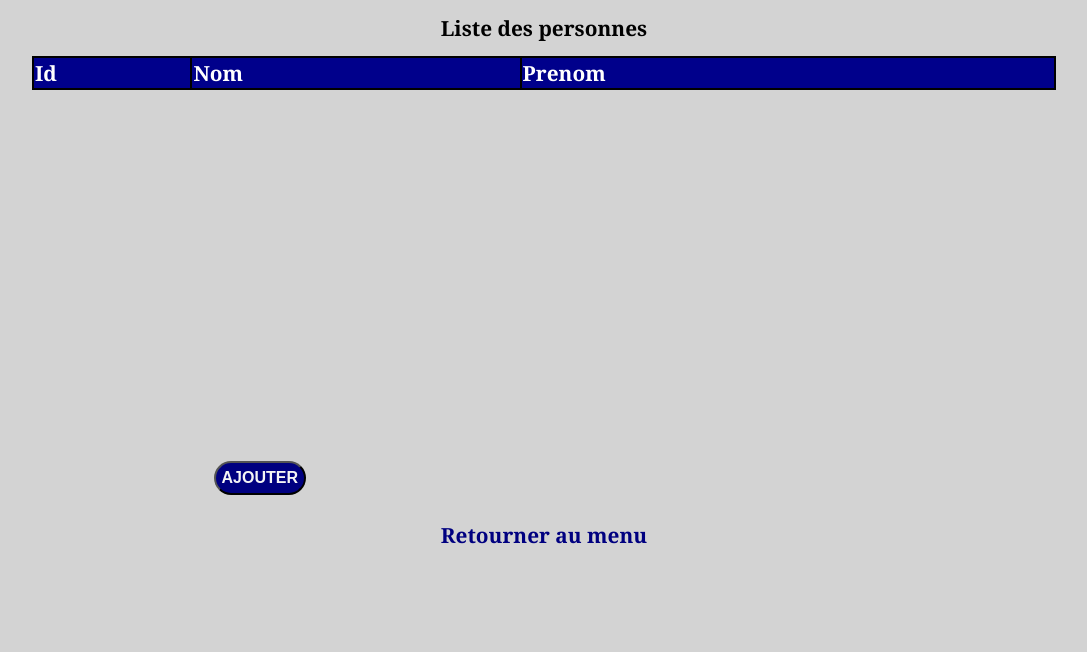
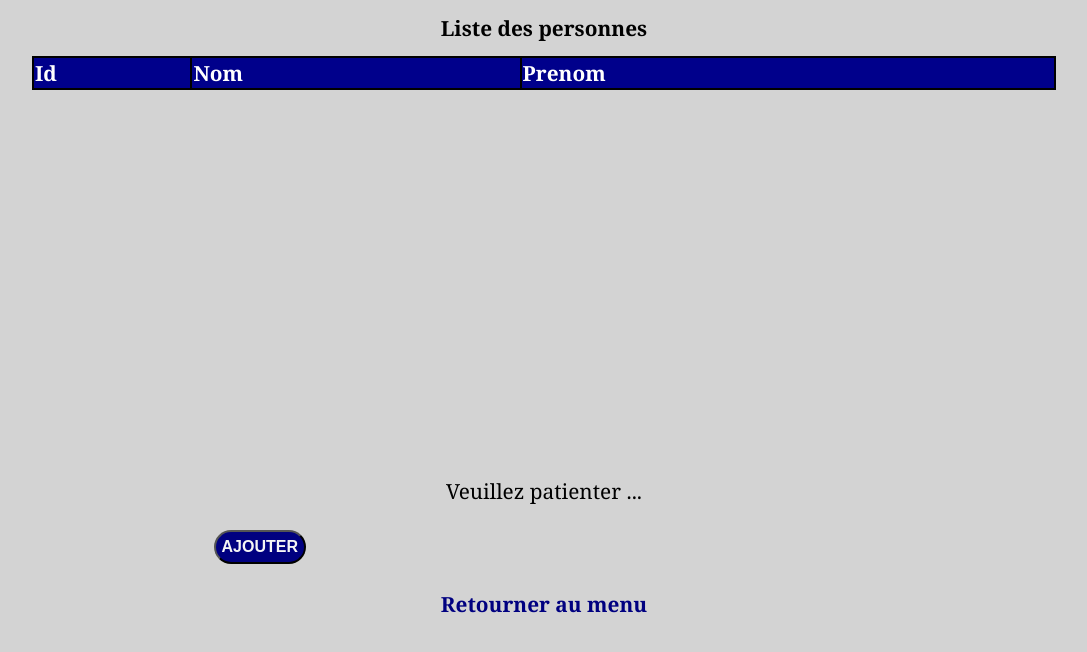
Before and after one commit to CamilloPande/gestion-de-personnes, a website: page personne.html in a window 1280 px wide. Shown: the whole page, without its empty margins (96-1183 px from the left). Drawn offline with Linux system fonts and the light colour scheme; no server answers.

Commit message:
Update personne.html

```diff
--- a/personne.html
+++ b/personne.html
@@ -25,6 +25,7 @@
                 </tbody>
             </table>
         </section>
+        <p id="txtpatienter">Veuillez patienter ...</p>
         <section class="controls">
             <button id = "ajouter">AJOUTER</button>
             <button id = "modifier">MODIFIER</button>
```
